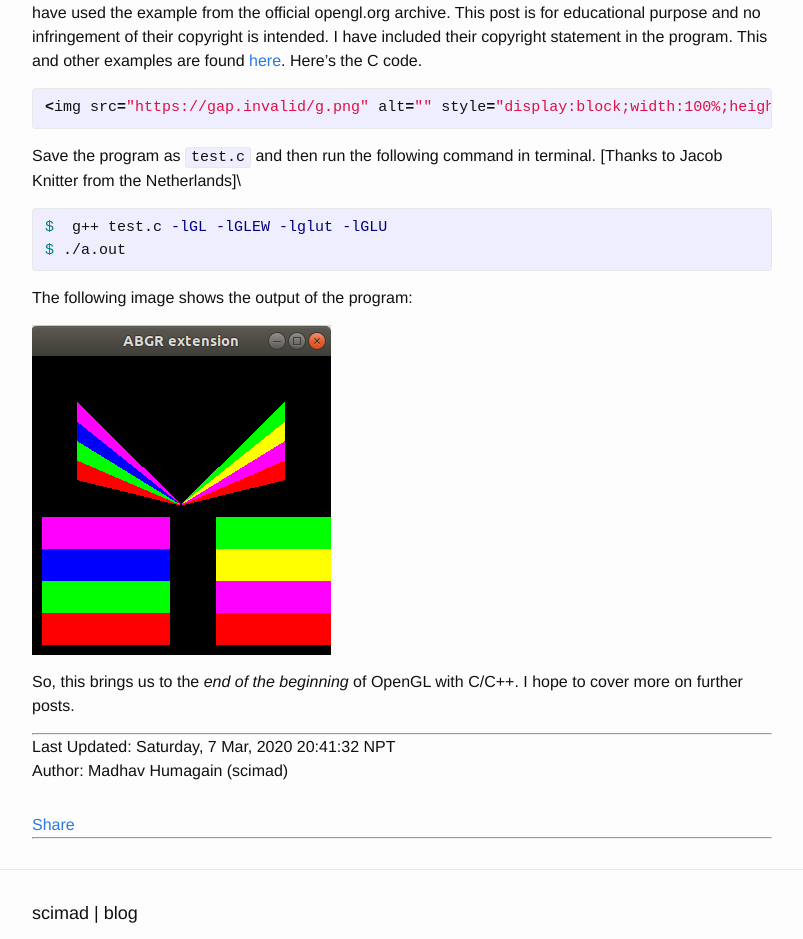
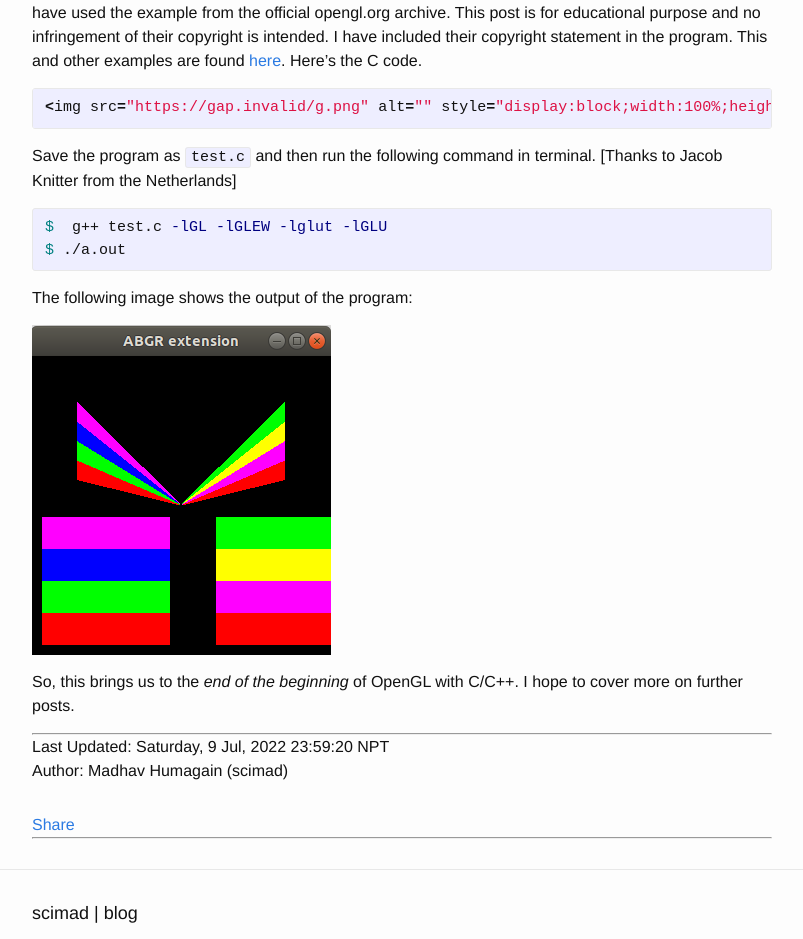
Before and after one commit to scimad/scimad.github.io, a Jekyll site: the page built from _posts/programming/2019-06-05-starting-opengl.markdown, in a window 1280 px wide. Shown: the part 1212-2151 px from the top of the page, without its empty margins (238-1041 px from the left). Built offline with Jekyll 4.4.1, drawn with Linux system fonts in a browser that asks for light colours.

Commit message:
Fix date

```diff
--- a/_posts/programming/2019-06-05-starting-opengl.markdown
+++ b/_posts/programming/2019-06-05-starting-opengl.markdown
@@ -46,13 +46,12 @@ Once the execution of the OpenGL program is verified, we move onto another examp
 {% include attachments/opengl-basic.cpp %}
 {% endhighlight%}
 
-Save the program as `test.c` and then run the following command in terminal. \[Thanks to Jacob Knitter from the Netherlands]\
+Save the program as `test.c` and then run the following command in terminal. \[Thanks to Jacob Knitter from the Netherlands]
 
 {% highlight bash%}
 $  g++ test.c -lGL -lGLEW -lglut -lGLU
 $ ./a.out
 {% endhighlight%}
-
 
 The following image shows the output of the program:
 
@@ -63,5 +62,5 @@ So, this brings us to the *end of the beginning* of OpenGL with C/C++. I hope to
 [opengl-examples]: https://www.opengl.org/archives/resources/code/samples/glut_examples/examples/examples.html
 
 ----------
-Last Updated: Saturday, 7 Mar, 2020 20:41:32 NPT
+Last Updated: Saturday, 9 Jul, 2022 23:59:20 NPT
 Author: Madhav Humagain (scimad)
```
